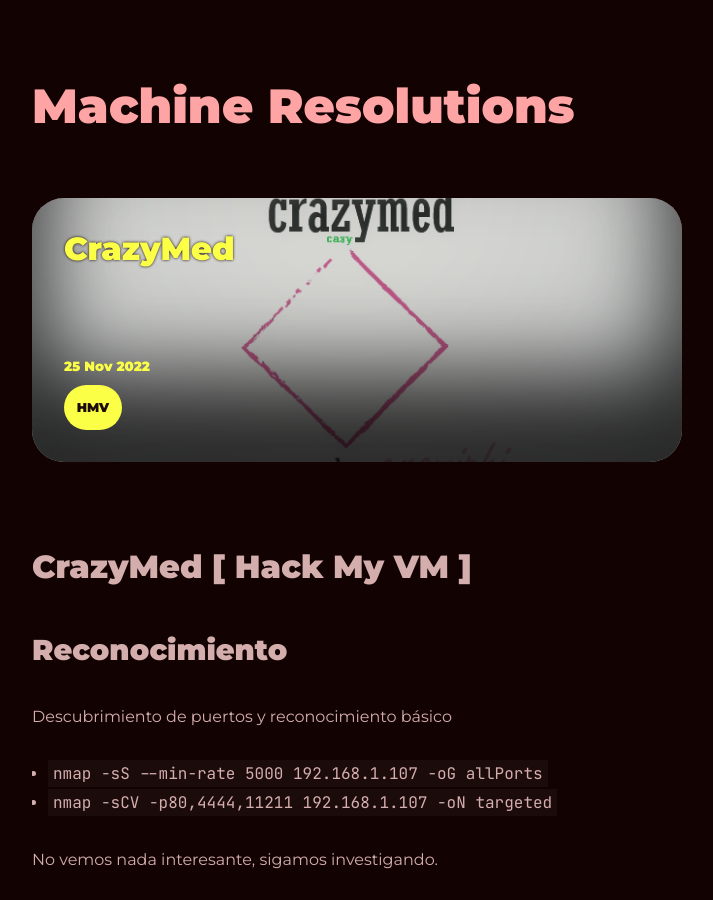
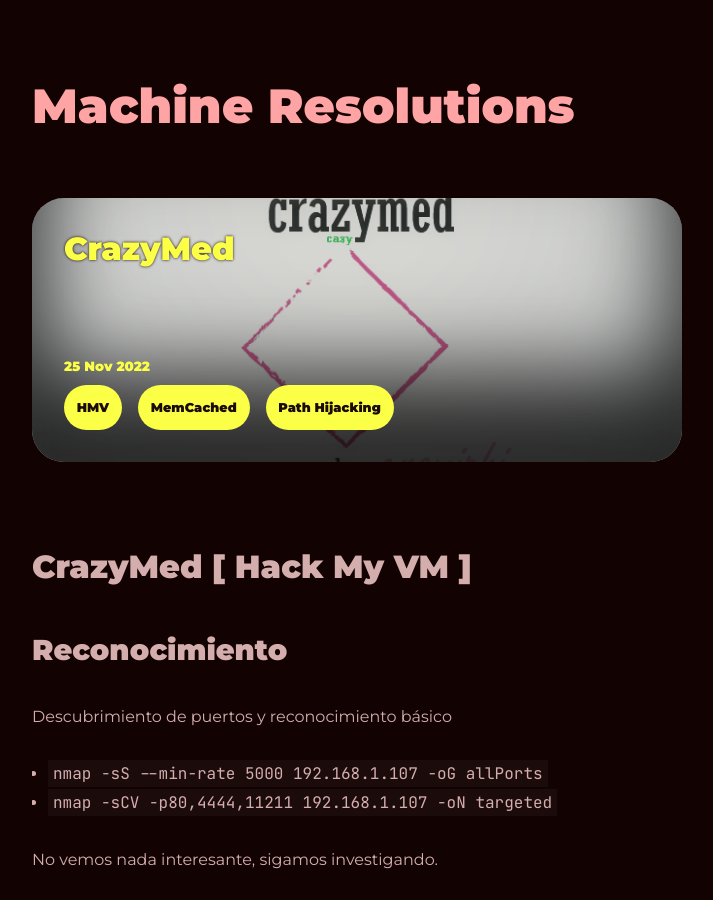
Before and after one commit to BlackCage/BlackCage.github.io, a Jekyll site: the page built from all_collections/_posts/2022-11-28-crazymed-hmv.md, in a window 1280 px wide and 900 px high. Shown: the whole window, without its empty margins (283-996 px from the left). Built offline with Jekyll 4.4.1, drawn with Linux system fonts in a browser that asks for light colours.

Commit message:
Update 2022-11-28-crazymed-hmv.md

```diff
--- a/all_collections/_posts/2022-11-28-crazymed-hmv.md
+++ b/all_collections/_posts/2022-11-28-crazymed-hmv.md
@@ -2,7 +2,7 @@
 layout: post
 title: CrazyMed
 date: 2022-11-25
-categories: ["HMV"]
+categories: ["HMV", "MemCached", "Path Hijacking"]
 thumbnail: "assets/images/CrazyMed.png"
 ---
 
```
